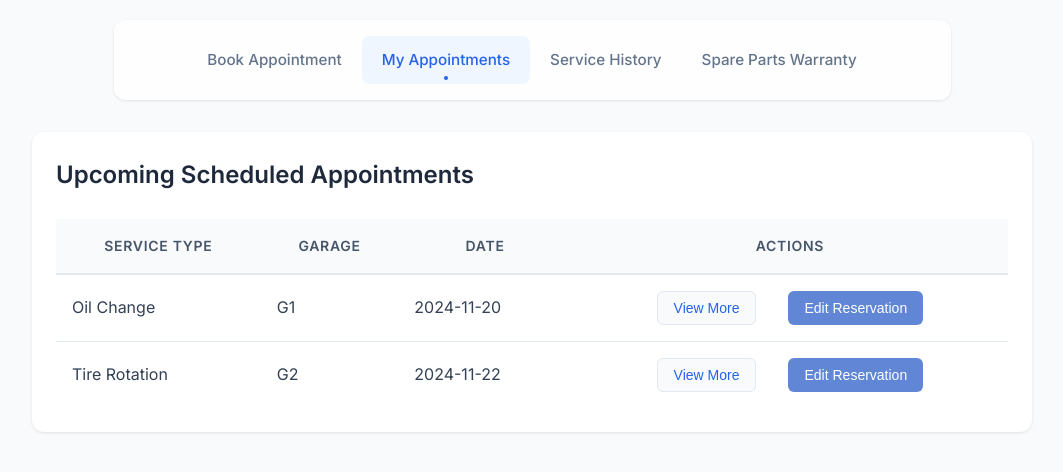
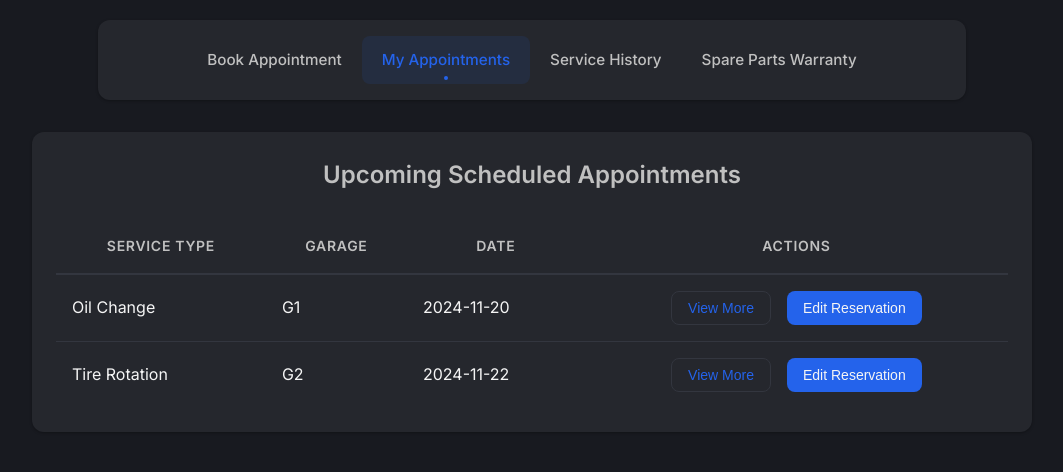
Before and after one commit to GearGuard/GearGuard, a PHP site: template views/customer/appointment/myAppointment.php in a window 1280 px wide. Shown: the top 472 px of the page, without its empty margins (108-1171 px from the left). Run offline with PHP 8.4, Linux system fonts and the light colour scheme; the template is opened without the code that fills it, so the values that code supplies are empty.

Commit message:
Enhance appointment page styling with CSS variables for improved theming and responsiveness

```diff
--- a/views/customer/appointment/myAppointment.php
+++ b/views/customer/appointment/myAppointment.php
@@ -11,6 +11,16 @@
     <style>
         @import url("https://fonts.googleapis.com/css2?family=Inter:wght@400;500;600;700&display=swap");
 
+        :root {
+            --text: #f5f5f5;
+            --background: #181a20;
+            --primary: #C0C0C0FF;
+            --secondary: #25272d;
+            --accent: #2463eb;
+            --hover-bg: rgba(36, 99, 235, 0.1);
+            --border: #33363f;
+        }
+
         * {
             margin: 0;
             padding: 0;
@@ -18,21 +28,21 @@
         }
 
         body {
-            background: #f8fafc;
+            background: var(--background);
             font-family: "Inter", sans-serif;
-            color: #334155;
+            color: var(--text);
             line-height: 1.6;
             padding: 20px;
         }
 
         .navMenu {
-            background-color: rgba(255, 255, 255, 0.9);
-            box-shadow: 0 1px 3px rgba(0, 0, 0, 0.1);
+            background-color: var(--secondary);
+            box-shadow: 0 1px 3px rgba(0, 0, 0, 0.3);
             border-radius: 12px;
             display: flex;
             justify-content: center;
             align-items: center;
-            width: 67.5%;
+            width: 70%;
             padding: 1rem;
             margin: 0 auto 2rem;
             position: sticky;
@@ -41,7 +51,7 @@
         }
 
         .navMenu a {
-            color: #64748b;
+            color: var(--primary);
             text-decoration: none;
             font-size: 0.95rem;
             font-weight: 500;
@@ -52,19 +62,19 @@
         }
 
         .navMenu a.active {
-            color: #2563eb;
-            background: #eff6ff;
+            color: var(--accent);
+            background: var(--hover-bg);
         }
 
         .navMenu a:hover {
-            color: #2563eb;
-            background: #f8fafc;
+            color: var(--accent);
+            background: var(--hover-bg);
         }
 
         .navMenu .dot {
             width: 4px;
             height: 4px;
-            background: #2563eb;
+            background: var(--accent);
             border-radius: 50%;
             position: absolute;
             bottom: 4px;
@@ -80,19 +90,20 @@
         }
 
         .appointment-table {
-            background: white;
+            background: var(--secondary);
             border-radius: 12px;
-            box-shadow: 0 1px 3px rgba(0, 0, 0, 0.1);
+            box-shadow: 0 1px 3px rgba(0, 0, 0, 0.3);
             max-width: 1000px;
             margin: 0 auto;
             padding: 1.5rem;
         }
 
         .title {
-            color: #1e293b;
+            color: var(--primary);
             font-size: 1.5rem;
             font-weight: 600;
             margin-bottom: 1.5rem;
+            text-align: center;
         }
 
         table {
@@ -102,20 +113,20 @@
         }
 
         th {
-            background: #f8fafc;
-            color: #475569;
+            background: var(--secondary);
+            color: var(--primary);
             font-weight: 600;
             font-size: 0.875rem;
             text-transform: uppercase;
             letter-spacing: 0.05em;
             padding: 1rem;
-            border-bottom: 2px solid #e2e8f0;
+            border-bottom: 2px solid var(--border);
         }
 
         td {
             padding: 1rem;
-            border-bottom: 1px solid #e2e8f0;
-            color: #334155;
+            border-bottom: 1px solid var(--border);
+            color: var(--text);
         }
 
         tr:last-child td {
@@ -123,23 +134,22 @@
         }
 
         tr:hover {
-            background: #f8fafc;
+            background: var(--hover-bg);
             transition: all 0.2s ease;
         }
 
         .button-container {
             display: flex;
-            gap: 2rem;
+            gap: 1rem;
             justify-content: center;
-
         }
 
         .action-button {
-            background: #6186D6FF;
-            color: white;
+            background: var(--accent);
+            color: var(--text);
             border: none;
             padding: 0.5rem 1rem;
-            border-radius: 6px;
+            border-radius: 8px;
             font-size: 0.875rem;
             font-weight: 500;
             cursor: pointer;
@@ -147,7 +157,7 @@
         }
 
         .action-button:hover {
-            background: #1d4ed8;
+            background: #1b4ebd;
             transform: translateY(-1px);
         }
 
@@ -157,14 +167,14 @@
 
         /* View button styling */
         .action-button[onclick^="viewAppointment"] {
-            background: #f8fafc;
-            color: #2563eb;
-            border: 1px solid #e2e8f0;
+            background: var(--secondary);
+            color: var(--accent);
+            border: 1px solid var(--border);
         }
 
         .action-button[onclick^="viewAppointment"]:hover {
-            background: #eff6ff;
-            border-color: #2563eb;
+            background: var(--hover-bg);
+            border-color: var(--accent);
         }
 
         /* Responsive design */
@@ -198,7 +208,6 @@
 
             .action-button {
                 width: 100%;
-
             }
         }
     </style>
```
